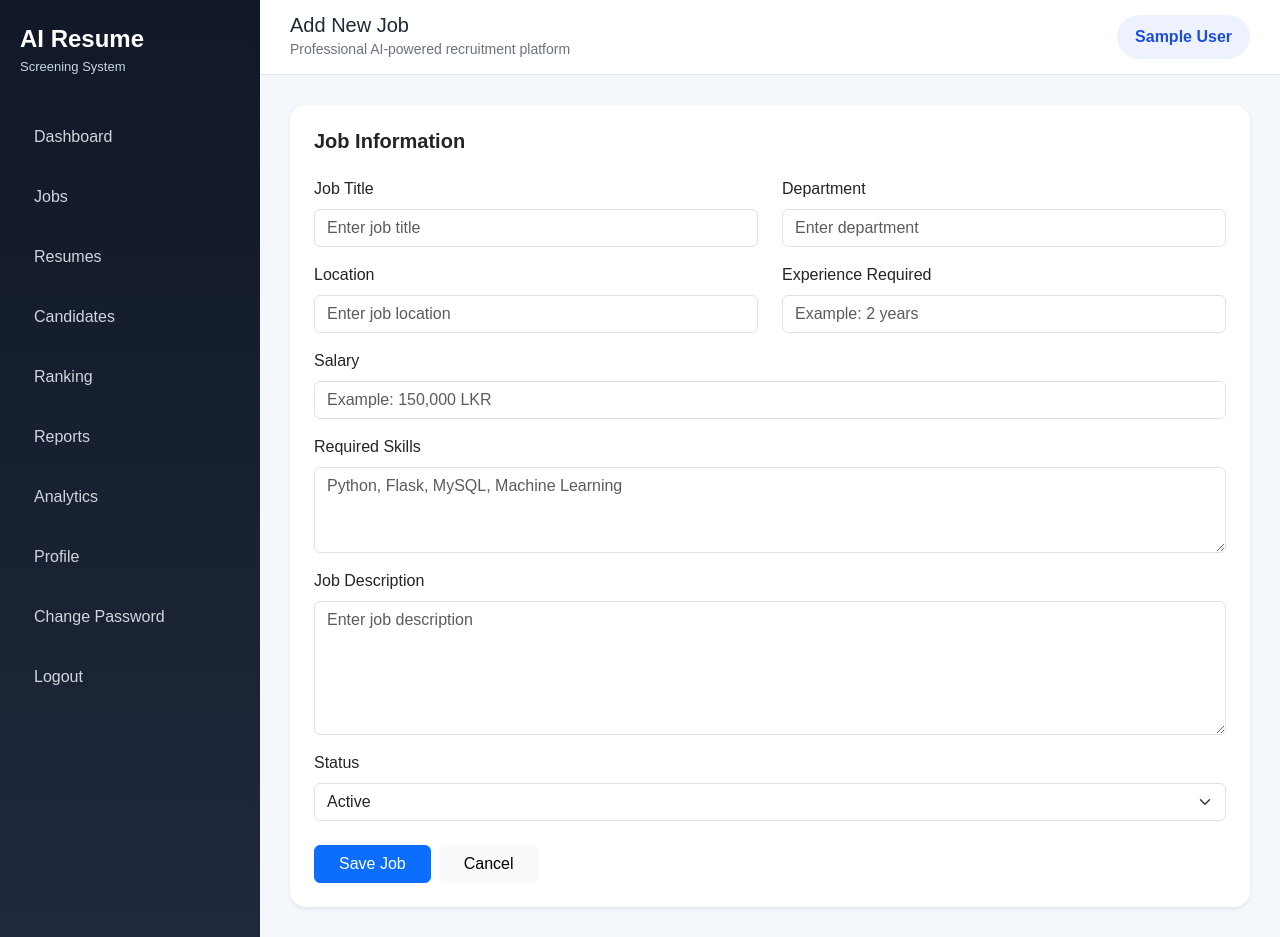
After one commit to Lakiindu/AI-Resume-Screening-System, a Flask app: page /jobs/create in a window 1280 px wide. The commit adds this page. Run offline with Flask 3, Linux system fonts and the light colour scheme; the visitor is signed in with stand-in values (Sample User, id 1).

Commit message:
Implement add job form and save job to database

```diff
--- a/app.py
+++ b/app.py
@@ -1,24 +1,32 @@
 from flask import Flask, render_template
+
 from config import Config
+
 from modules.auth.routes import auth_bp
 from modules.dashboard.routes import dashboard_bp
+from modules.jobs.routes import jobs_bp
 
+# Create Flask application
 app = Flask(__name__)
+
+# Load configuration
 app.config.from_object(Config)
 
+# Register Blueprints
 app.register_blueprint(auth_bp)
 app.register_blueprint(dashboard_bp)
+app.register_blueprint(jobs_bp)
 
-
+# Custom 404 Error Page
 @app.errorhandler(404)
 def page_not_found(error):
     return render_template("errors/404.html"), 404
 
-
+# Custom 500 Error Page
 @app.errorhandler(500)
 def internal_server_error(error):
     return render_template("errors/500.html"), 500
 
-
+# Run the application
 if __name__ == "__main__":
     app.run(debug=True)
--- a/modules/jobs/routes.py
+++ b/modules/jobs/routes.py
@@ -0,0 +1,41 @@
+from flask import Blueprint, render_template, request, redirect, url_for, flash
+from modules.auth.decorators import login_required
+from modules.jobs.services import create_job, get_all_jobs
+
+jobs_bp = Blueprint("jobs", __name__, url_prefix="/jobs")
+
+
+@jobs_bp.route("/")
+@login_required
+def index():
+    """
+    Displays all jobs.
+    """
+    jobs = get_all_jobs()
+    return render_template("jobs/index.html", jobs=jobs)
+
+
+@jobs_bp.route("/create", methods=["GET", "POST"])
+@login_required
+def create():
+    """
+    Displays add job form and saves job data.
+    """
+    if request.method == "POST":
+        data = {
+            "job_title": request.form.get("job_title"),
+            "department": request.form.get("department"),
+            "location": request.form.get("location"),
+            "experience_required": request.form.get("experience_required"),
+            "salary": request.form.get("salary"),
+            "required_skills": request.form.get("required_skills"),
+            "description": request.form.get("description"),
+            "status": request.form.get("status")
+        }
+
+        create_job(data)
+
+        flash("Job created successfully.", "success")
+        return redirect(url_for("jobs.index"))
+
+    return render_template("jobs/create.html")
--- /dev/null
+++ b/templates/jobs/create.html
@@ -0,0 +1,83 @@
+{% extends "layouts/base.html" %}
+
+{% set title = "Add Job | AI Resume Screening System" %}
+{% set page_title = "Add New Job" %}
+
+{% block content %}
+
+<div class="card border-0 shadow-sm rounded-4">
+    <div class="card-body p-4">
+
+        <h5 class="fw-bold mb-4">Job Information</h5>
+
+        <form method="POST">
+
+            <div class="row">
+                <div class="col-md-6 mb-3">
+                    <label for="job_title" class="form-label">Job Title</label>
+                    <input type="text" id="job_title" name="job_title" class="form-control"
+                           placeholder="Enter job title" required>
+                </div>
+
+                <div class="col-md-6 mb-3">
+                    <label for="department" class="form-label">Department</label>
+                    <input type="text" id="department" name="department" class="form-control"
+                           placeholder="Enter department" required>
+                </div>
+            </div>
+
+            <div class="row">
+                <div class="col-md-6 mb-3">
+                    <label for="location" class="form-label">Location</label>
+                    <input type="text" id="location" name="location" class="form-control"
+                           placeholder="Enter job location" required>
+                </div>
+
+                <div class="col-md-6 mb-3">
+                    <label for="experience_required" class="form-label">Experience Required</label>
+                    <input type="text" id="experience_required" name="experience_required"
+                           class="form-control" placeholder="Example: 2 years" required>
+                </div>
+            </div>
+
+            <div class="mb-3">
+                <label for="salary" class="form-label">Salary</label>
+                <input type="text" id="salary" name="salary" class="form-control"
+                       placeholder="Example: 150,000 LKR">
+            </div>
+
+            <div class="mb-3">
+                <label for="required_skills" class="form-label">Required Skills</label>
+                <textarea id="required_skills" name="required_skills" class="form-control"
+                          rows="3" placeholder="Python, Flask, MySQL, Machine Learning" required></textarea>
+            </div>
+
+            <div class="mb-3">
+                <label for="description" class="form-label">Job Description</label>
+                <textarea id="description" name="description" class="form-control"
+                          rows="5" placeholder="Enter job description" required></textarea>
+            </div>
+
+            <div class="mb-4">
+                <label for="status" class="form-label">Status</label>
+                <select id="status" name="status" class="form-select" required>
+                    <option value="active">Active</option>
+                    <option value="closed">Closed</option>
+                </select>
+            </div>
+
+            <div class="d-flex gap-2">
+                <button type="submit" class="btn btn-primary px-4">
+                    Save Job
+                </button>
+
+                <a href="{{ url_for('jobs.index') }}" class="btn btn-light px-4">
+                    Cancel
+                </a>
+            </div>
+
+        </form>
+    </div>
+</div>
+
+{% endblock %}
--- a/templates/layouts/base.html
+++ b/templates/layouts/base.html
@@ -28,8 +28,7 @@
         <!-- Sidebar Menu -->
     <ul class="sidebar-menu">
         <li><a href="{{ url_for('dashboard.index') }}">Dashboard</a></li>
-        <li><a href="#">Jobs</a></li>
-        <li><a href="#">Resumes</a></li>
+        <li><a href="{{ url_for('jobs.index') }}">Jobs</a></li>        <li><a href="#">Resumes</a></li>
         <li><a href="#">Candidates</a></li>
         <li><a href="#">Ranking</a></li>
         <li><a href="#">Reports</a></li>
```
Also changed, not shown: database/schema.sql (+24 -1 lines), modules/jobs/services.py (+62 -0 lines), templates/jobs/index.html (added, +88 -0 lines).
